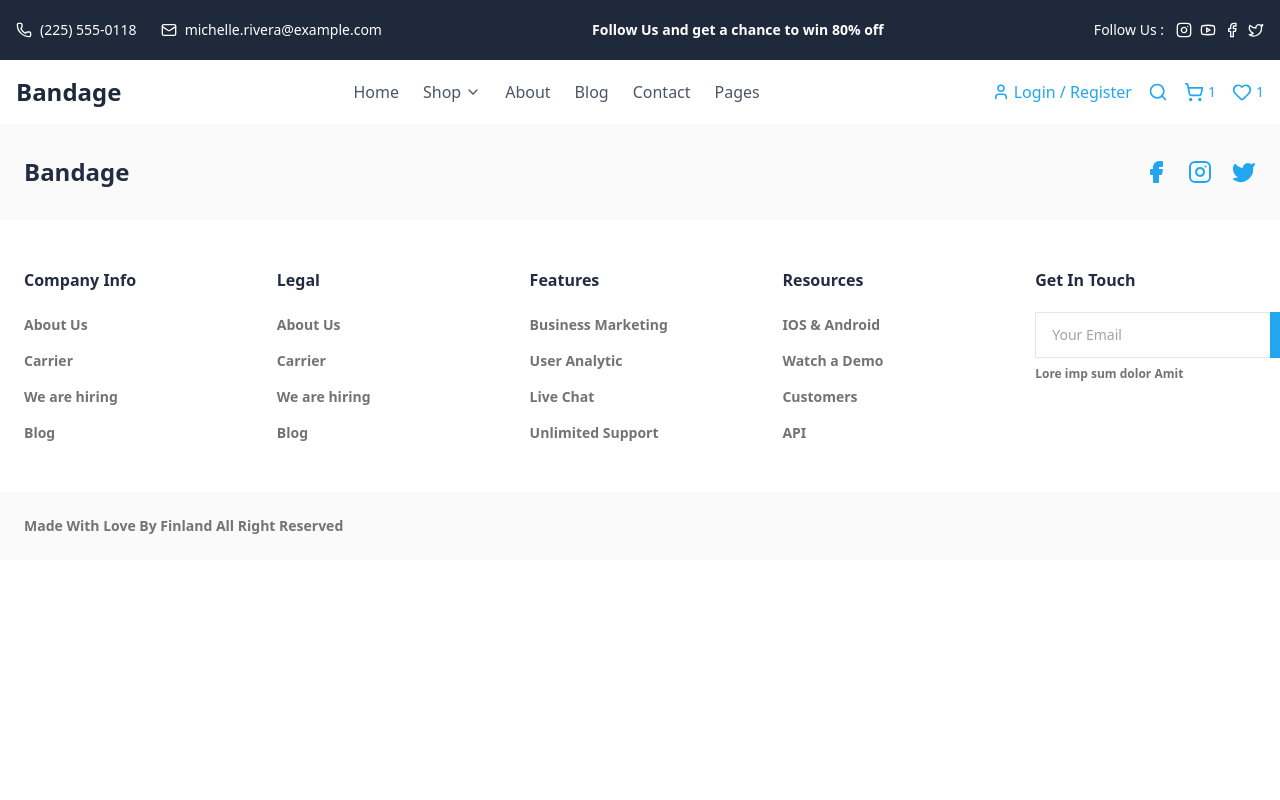
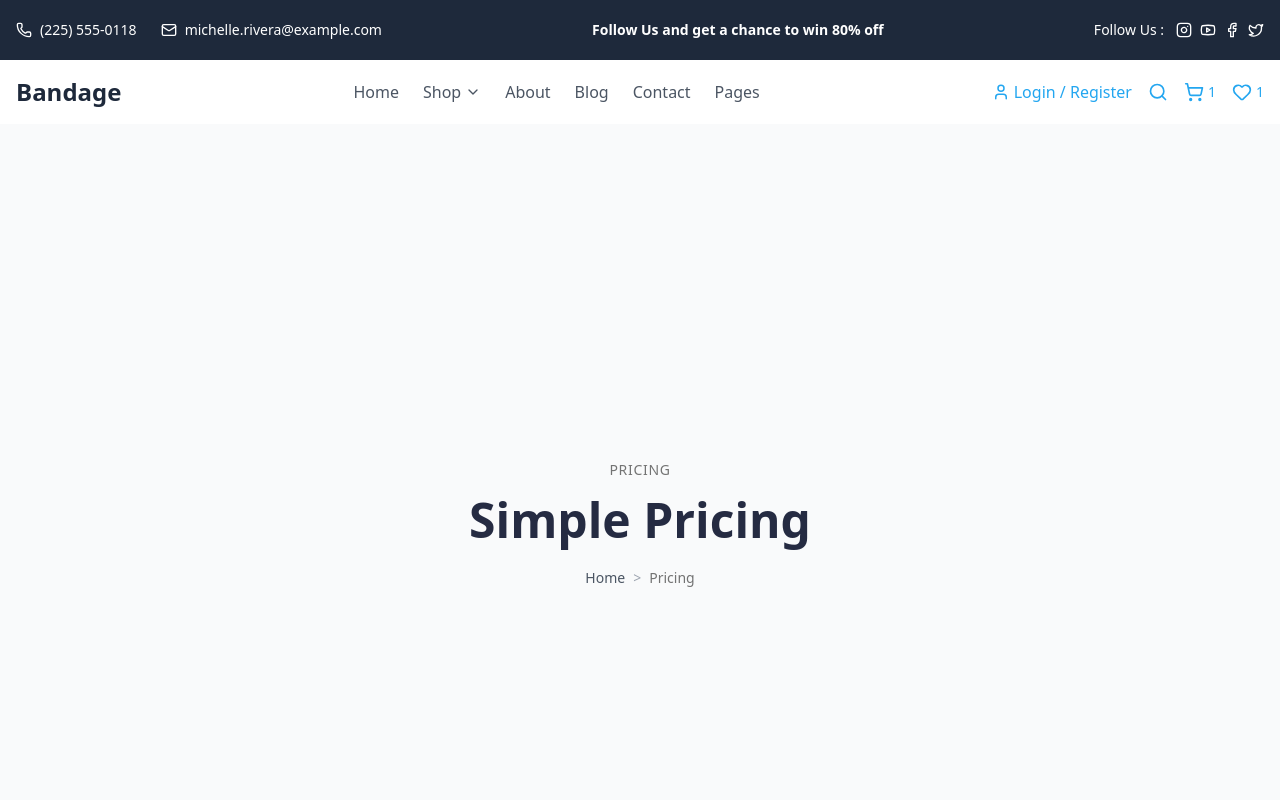
Before and after one commit to yagmuryolcu/E-commerce-Project, a React (Vite) app: page /pricing in a window 1280 px wide. Shown: the top 800 px of the page. Built offline with nearby package versions, Linux system fonts and the light colour scheme.

Commit message:
route rewrite eklendi

```diff
--- a/src/layout/PageContent.jsx
+++ b/src/layout/PageContent.jsx
@@ -5,6 +5,8 @@ import Shop from '../pages/Shop';
 import ProductDetail from '../components/ProductDetail';
 import Contact from '../pages/Contact';
 import About from '../pages/About';
+import Pricing from '../pages/Pricing';
+
 
 export default function PageContent() {
   return (
@@ -15,6 +17,9 @@ export default function PageContent() {
         <Route path="/product" element={<ProductDetail />} />
         <Route path="/contact" element={<Contact />} />
         <Route path="/about" element={<About />} />
+        <Route path="/pricing" element={<Pricing />} />
+
+
 
 
 
--- /dev/null
+++ b/src/pages/Pricing.jsx
@@ -0,0 +1,26 @@
+import React from 'react';
+import { Link } from 'react-router-dom';
+
+export default function Pricing() {
+  return (
+    <div className="flex flex-col items-center justify-center min-h-screen bg-gray-50">
+      <div className="text-center space-y-4">
+        <p className="text-sm text-[#737373] uppercase tracking-wider font-medium">
+          PRICING
+        </p>
+        <h1 className="text-4xl md:text-5xl font-bold text-[#252B42]">
+          Simple Pricing
+        </h1>
+        <div className="flex items-center justify-center gap-2 text-sm text-gray-600 pt-2">
+          <Link to="/" className="hover:text-gray-900 transition-colors">
+            Home
+          </Link>
+          <span className="text-gray-400">{'>'}</span>
+          <Link to="/pricing" className="text-[#737373]">
+            Pricing
+          </Link>
+        </div>
+      </div>
+    </div>
+  );
+}
```
Also changed, not shown: vercel.json (added).
